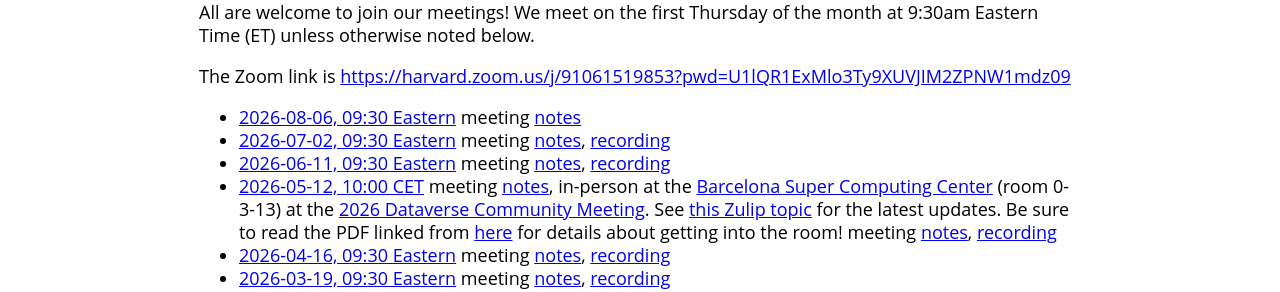
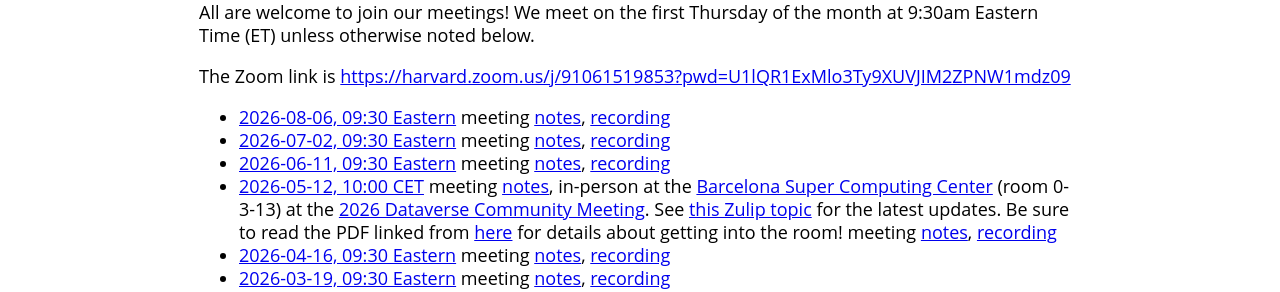
Before and after one commit to gdcc/ct.gdcc.io, a Jekyll site: the page built from index.md, in a window 1280 px wide and 900 px high, scrolled down 797 px. Shown: the part 155-447 px from the top of the window. Built offline with Jekyll 4.4.1, drawn with Linux system fonts in a browser that asks for light colours; our own code applies the rules of GitHub Pages for plain Markdown files.

Commit message:
Add recording link for August 2026

```diff
--- a/index.md
+++ b/index.md
@@ -27,7 +27,7 @@ All are welcome to join our meetings! We meet on the first Thursday of the month
 
 The Zoom link is <https://harvard.zoom.us/j/91061519853?pwd=U1lQR1ExMlo3Ty9XUVJIM2ZPNW1mdz09>
 
-- [2026-08-06, 09:30 Eastern](https://time.is/compare/0930_06_Aug_2026_in_Boston) meeting [notes](https://docs.google.com/document/d/1qjU6e8J4MKPXMSkEeruy2kLSIEbw0ZiTUNZki8WkqIM/edit?usp=sharing)
+- [2026-08-06, 09:30 Eastern](https://time.is/compare/0930_06_Aug_2026_in_Boston) meeting [notes](https://docs.google.com/document/d/1qjU6e8J4MKPXMSkEeruy2kLSIEbw0ZiTUNZki8WkqIM/edit?usp=sharing), [recording](https://drive.google.com/file/d/15THUMYdYppIjqTD9HDGpjiDi8lfql7MI/view?usp=sharing)
 - [2026-07-02, 09:30 Eastern](https://time.is/compare/0930_02_Jul_2026_in_Boston) meeting [notes](https://docs.google.com/document/d/1hWKp9mk3KLx0c54HUCsJqHssV1ol66F-samectJ-6Ss/edit?usp=sharing), [recording](https://drive.google.com/file/d/1ivT3EgwkmhEsZDLwPhGBBA9hWrIIAmw7/view?usp=drive_link)
 - [2026-06-11, 09:30 Eastern](https://time.is/compare/0930_11_Jun_2026_in_Boston) meeting [notes](https://docs.google.com/document/d/1TYsovyRWdygGglZ9pOqWMhNnmPl_CRqi0OzMIwvdyGQ/edit?usp=sharing), [recording](https://drive.google.com/drive/folders/1-HjwWrvQggmILe0hSBKgPLREmt6uwgy-?usp=drive_link)
 - [2026-05-12, 10:00 CET](https://time.is/compare/0000_12_May_2026_in_Barcelona) meeting [notes](https://docs.google.com/document/d/1jrGp846XLduA7rDxc4EnqbPlVf85gRhgqYrQDMr9Ut4/edit?usp=sharing), in-person at the [Barcelona Super Computing Center](https://www.bsc.es/) (room 0-3-13) at the [2026 Dataverse Community Meeting](https://dcm2026.com/). See [this Zulip topic](https://dataverse.zulipchat.com/#narrow/channel/375812-containers/topic/Containerization.20wg.20at.20DCM.202026.20in.20Barcelona/with/585984634) for the latest updates. Be sure to read the PDF linked from [here](https://dataverse.zulipchat.com/#narrow/channel/375812-containers/topic/Containerization.20wg.20at.20DCM.202026.20in.20Barcelona/near/594007573) for details about getting into the room! meeting [notes](https://docs.google.com/document/d/1jrGp846XLduA7rDxc4EnqbPlVf85gRhgqYrQDMr9Ut4/edit?usp=sharing), [recording](https://drive.google.com/drive/folders/1ufED3kTD30eRpO93R8kWEZmsnxPZwjKO?usp=drive_link)
```
